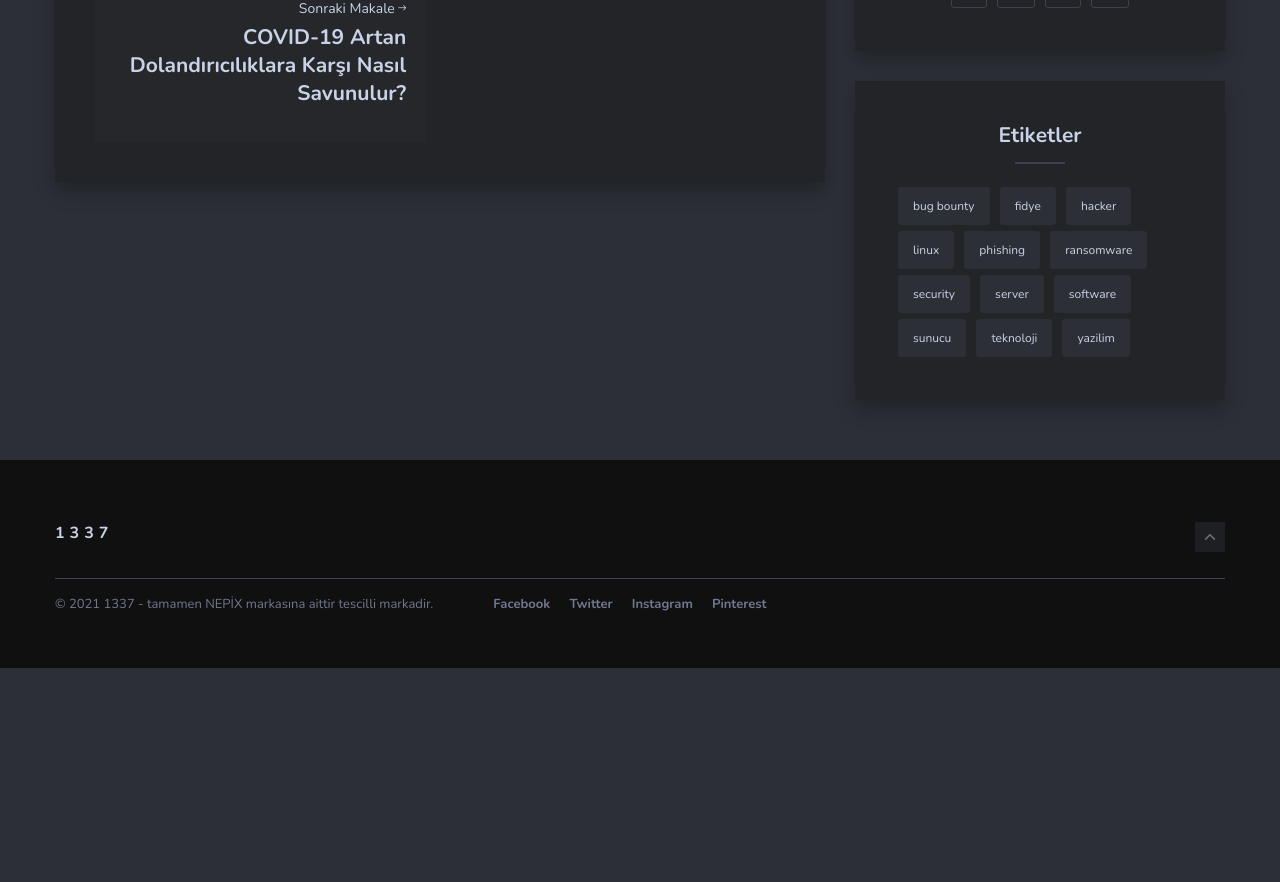
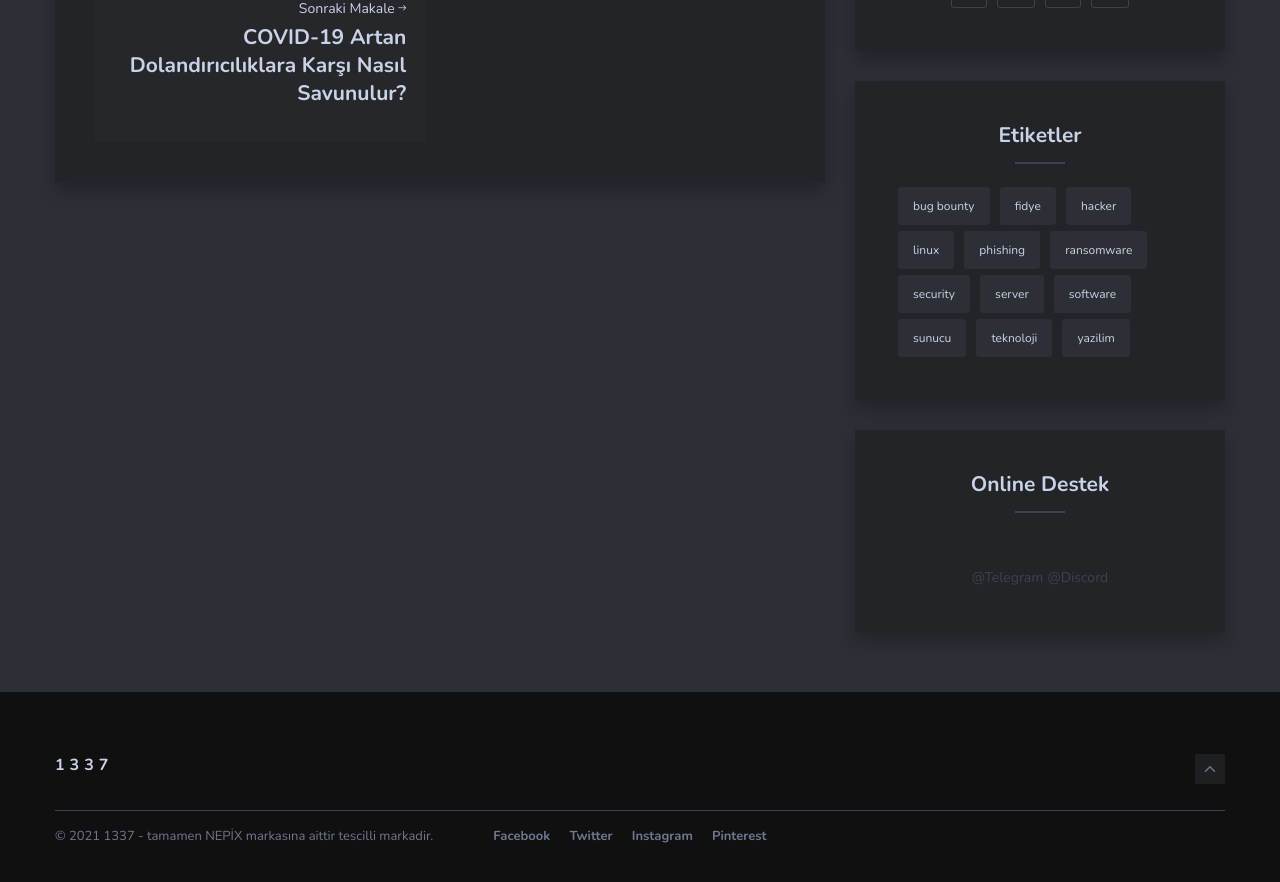
Before and after one commit to 1337software/1337software.github.io, a Jekyll site: the page built from _posts/2020-12-25-hackerone.markdown, in a window 1280 px wide and 900 px high, scrolled down 1686 px. Shown: the top 882 px of the window. Built offline with Jekyll 4.4.1, drawn with Linux system fonts in a browser that asks for light colours; nearby versions of some CDN libraries; before the commit the page ends 2354 px from its top, so only the background shows below that.

Commit message:
Update sidebar.html

```diff
--- a/_includes/sidebar.html
+++ b/_includes/sidebar.html
@@ -66,4 +66,12 @@
     </ul>
   </div>
 
+  <div class="widget widget-instagram">
+    <h3 class="widget-title">Online Destek</h3>
+    <div class="instagram-box">
+      <ul id="instafeed" class="instagram-grid list-reset clearfix"></ul>
+	  <a class="instagram-prof" href="https://t.me/community1337">@Telegram</a>
+      <a class="instagram-prof" href="https://discord.gg/AccqK3KC5e">@Discord</a>
+    </div>
+  </div>
 </aside> <!-- /.sidebar -->
```
